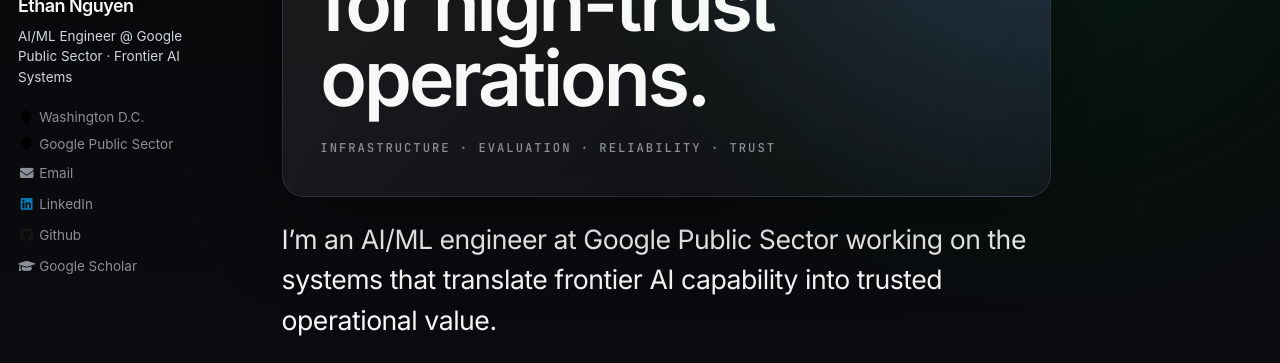
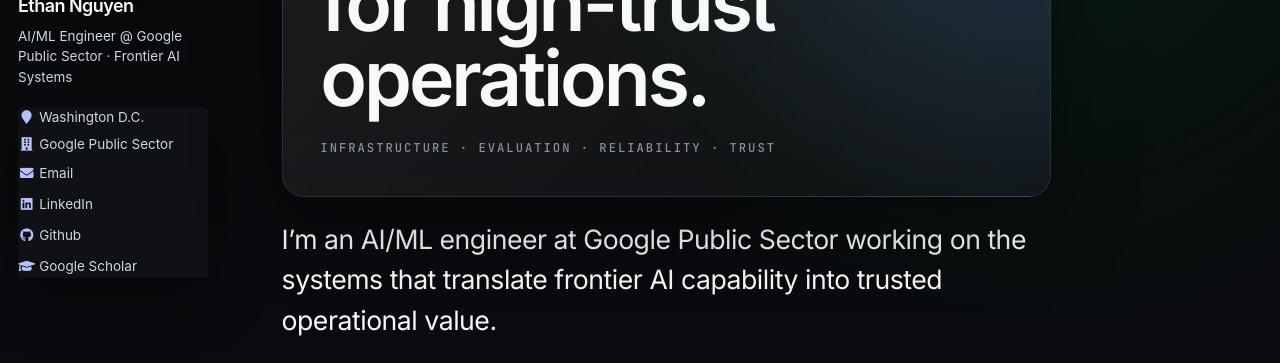
Before and after one commit to EthanHNguyen/ethanhnguyen.github.io, a Jekyll site: the page built from _pages/about.md, in a window 1280 px wide. Shown: the part 315-678 px from the top of the page. Built offline with Jekyll 4.4.1, drawn with Linux system fonts in a browser that asks for light colours.

Commit message:
Improve dark mode sidebar contrast

```diff
--- a/_includes/author-profile.html
+++ b/_includes/author-profile.html
@@ -26,7 +26,7 @@
         <li><i class="fa fa-fw fa-map-marker" aria-hidden="true"></i> {{ author.location }}</li>
       {% endif %}
       {% if author.employer %}
-        <li><i class="fa fa-fw fa-map-marker" aria-hidden="true"></i> {{ author.employer }}</li>
+        <li><i class="fas fa-fw fa-building" aria-hidden="true"></i> {{ author.employer }}</li>
       {% endif %}
       {% if author.uri %}
         <li><a href="{{ author.uri }}"><i class="fas fa-fw fa-link" aria-hidden="true"></i> {{ site.data.ui-text[site.locale].website_label | default: "Website" }}</a></li>
--- a/_sass/_ethan-brand.scss
+++ b/_sass/_ethan-brand.scss
@@ -325,11 +325,29 @@ tt, code, kbd, samp, pre {
 
 .author__urls.social-icons li,
 .author__urls.social-icons a {
-  color: var(--brand-text-muted);
+  color: var(--brand-text-soft);
+}
+
+.author__urls.social-icons i {
+  color: #b8c0ff;
 }
 
 .author__urls.social-icons a:hover {
   color: var(--brand-text);
+}
+
+.author__urls {
+  border-color: var(--brand-border);
+  background: var(--brand-panel);
+  box-shadow: 0 20px 55px rgba(0, 0, 0, 0.34);
+}
+
+.author__urls::before {
+  border-color: var(--brand-border) transparent;
+}
+
+.author__urls::after {
+  border-color: var(--brand-panel) transparent;
 }
 
 .btn,
```
